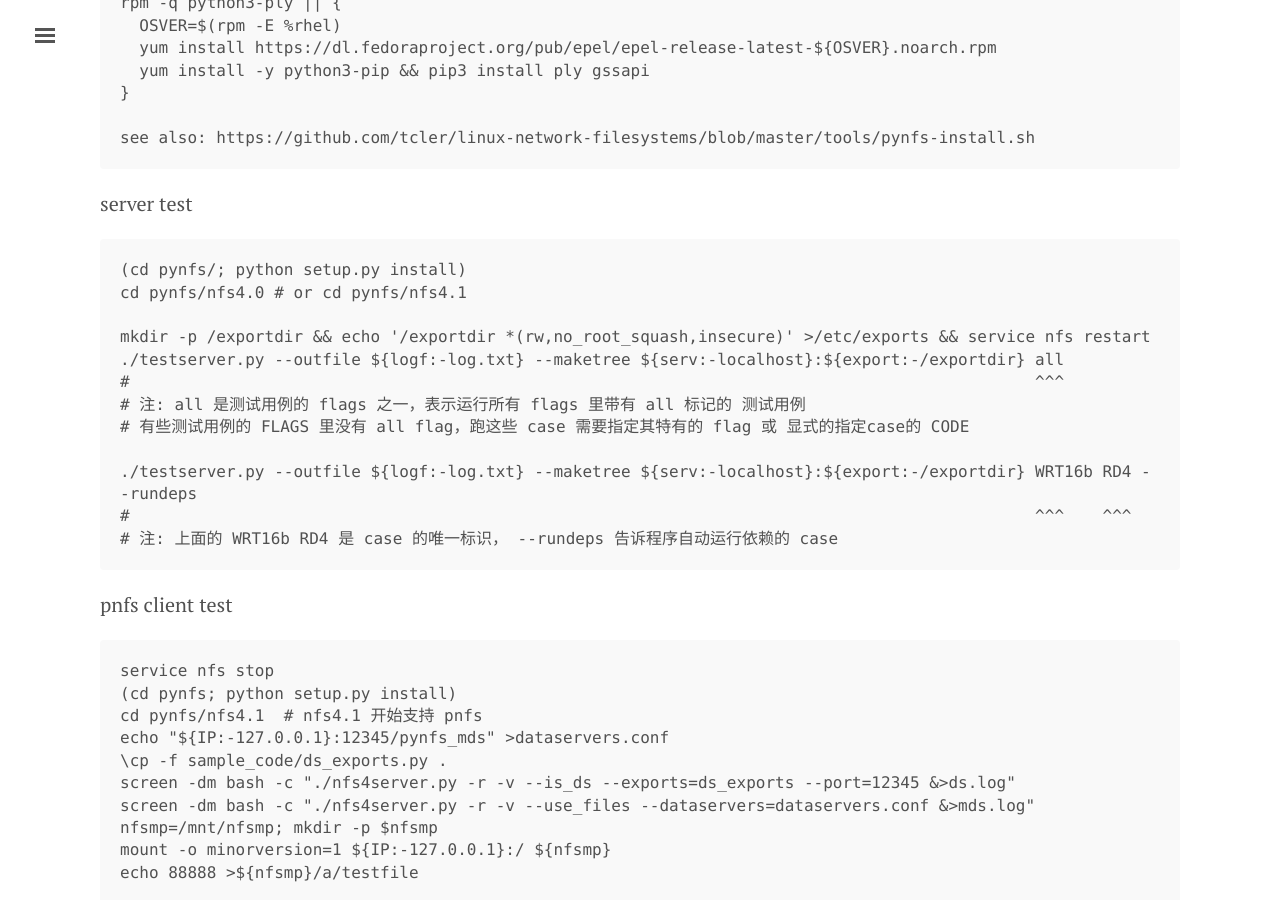
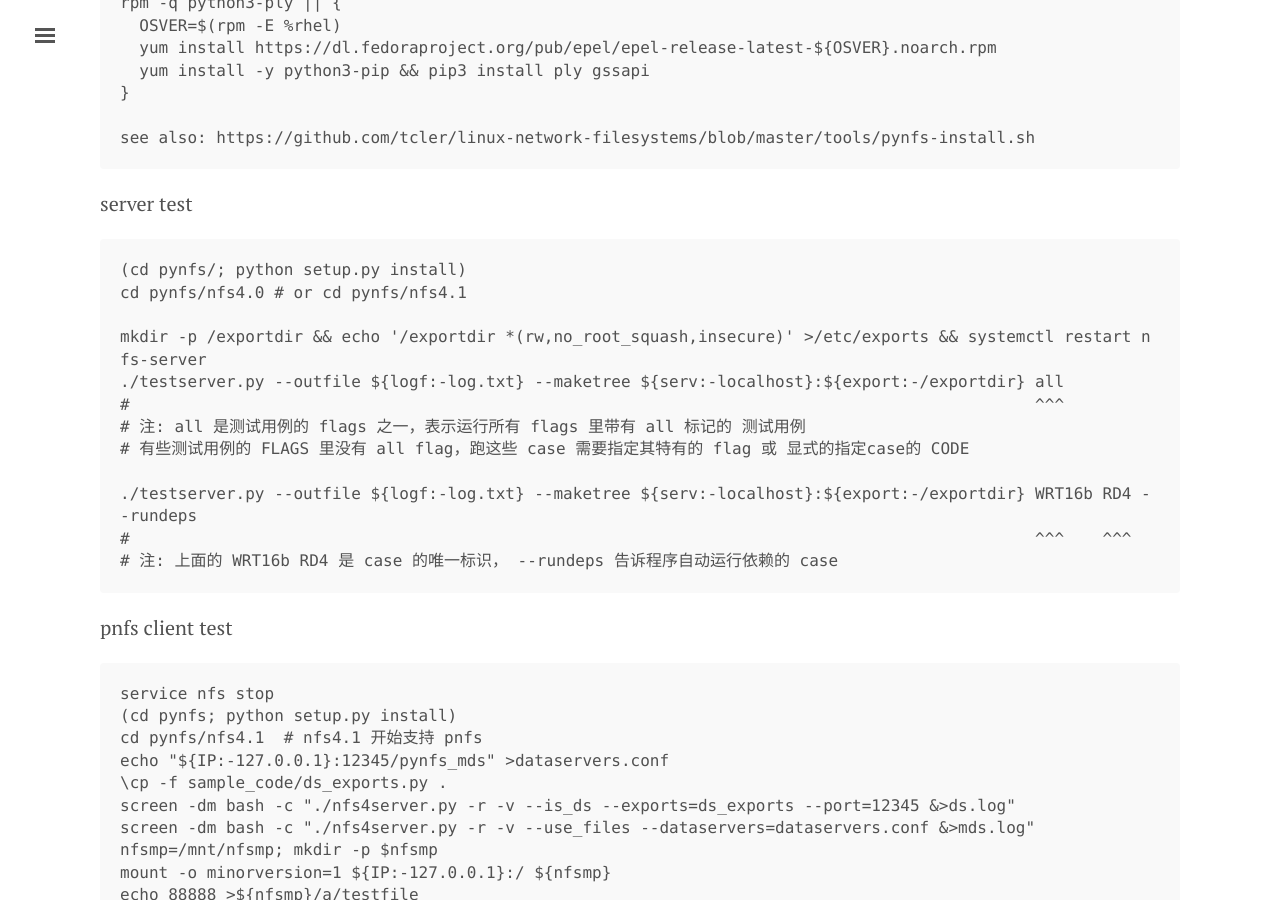
Before and after one commit to tcler/tcler.github.io, a Jekyll site: the page built from _posts/2018-03-05-pynfs.md, in a window 1280 px wide and 900 px high, scrolled down 1421 px. Built offline with Jekyll 4.4.1, drawn with Linux system fonts in a browser that asks for light colours.

Commit message:
Update 2018-03-05-pynfs.md

```diff
--- a/_posts/2018-03-05-pynfs.md
+++ b/_posts/2018-03-05-pynfs.md
@@ -53,7 +53,7 @@ server test
 (cd pynfs/; python setup.py install)
 cd pynfs/nfs4.0 # or cd pynfs/nfs4.1
 
-mkdir -p /exportdir && echo '/exportdir *(rw,no_root_squash,insecure)' >/etc/exports && service nfs restart
+mkdir -p /exportdir && echo '/exportdir *(rw,no_root_squash,insecure)' >/etc/exports && systemctl restart nfs-server
 ./testserver.py --outfile ${logf:-log.txt} --maketree ${serv:-localhost}:${export:-/exportdir} all
 #                                                                                              ^^^
 # 注: all 是测试用例的 flags 之一，表示运行所有 flags 里带有 all 标记的 测试用例
```
